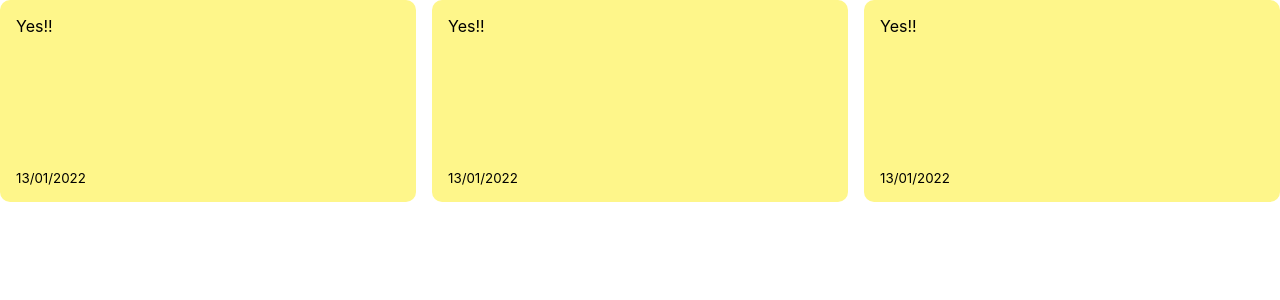
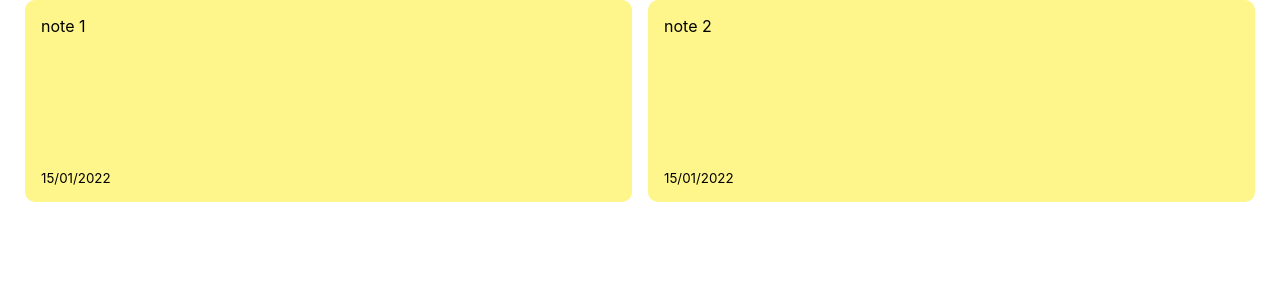
Before and after one commit to GunPkate/edvisory_frontend, a React (Create React App) app: page / in a window 1280 px wide. Shown: the top 300 px of the page. Built offline with nearby package versions, Linux system fonts and the light colour scheme.

Commit message:
dynamic data binding

```diff
--- a/src/App.js
+++ b/src/App.js
@@ -1,10 +1,25 @@
 import NoteList from "./components/NotesList"
+import {useState} from 'react'
+import {nanoid} from 'nanoid'
 
-const app = () =>{
+const App = () =>{
+  const [notes, setNotes] = useState([
+  {
+    id: nanoid() ,
+    text: 'note 1',
+    date: '15/01/2022'
+  },
+  {
+    id: nanoid() ,
+    text: 'note 2',
+    date: '15/01/2022'
+  },
+]);
+
   return (
-    <div className="container">
-      <NoteList/>
+    <div className="container" >
+      <NoteList notes = {notes}/>
     </div>
   )
 }
-export default app
+export default App
--- a/src/components/Note.js
+++ b/src/components/Note.js
@@ -1,8 +1,8 @@
-const Note = ()=>{
+const Note = ({id,text,date})=>{
     return <div className="note">
-        <span>Yes!!</span>
+        <span>{text}</span>
         <div className="note-footer">
-            <small>13/01/2022</small>
+            <small>{date}</small>
             {/* <MdDeleteForever className='delete-icon' size="1.3em"/>  */}
         </div>
     </div>
--- a/src/components/NotesList.js
+++ b/src/components/NotesList.js
@@ -1,11 +1,12 @@
 import Note from "./Note"
 
-const NoteList =() =>{
+const NoteList =({notes}) =>{
     return(
         <div className="notes-list">
-            <Note/>
-            <Note/>
-            <Note/>
+            {notes.map((note)=>
+                <Note id={note.id} text={note.text} date={note.date}/>
+            )}
+
         </div>
     )
 }
--- a/src/index.css
+++ b/src/index.css
@@ -10,6 +10,14 @@
 code {
   font-family: source-code-pro, Menlo, Monaco, Consolas, 'Courier New',
     monospace;
+}
+
+.container{
+  max-width: 960;
+  margin-left: auto;
+  margin-right: auto;
+  padding-left: 25px;
+  padding-right: 25px;
 }
 
 .notes-list {
```
